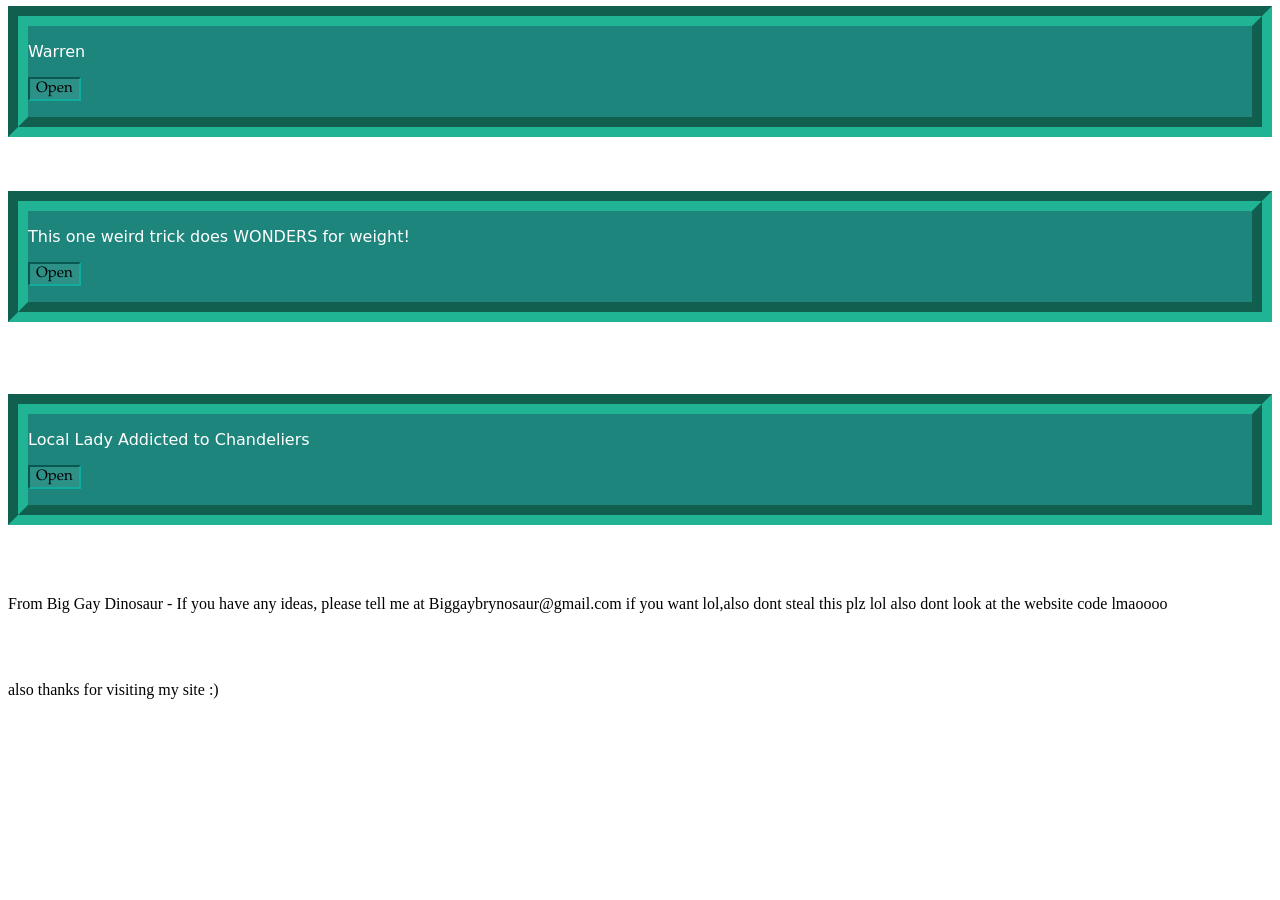
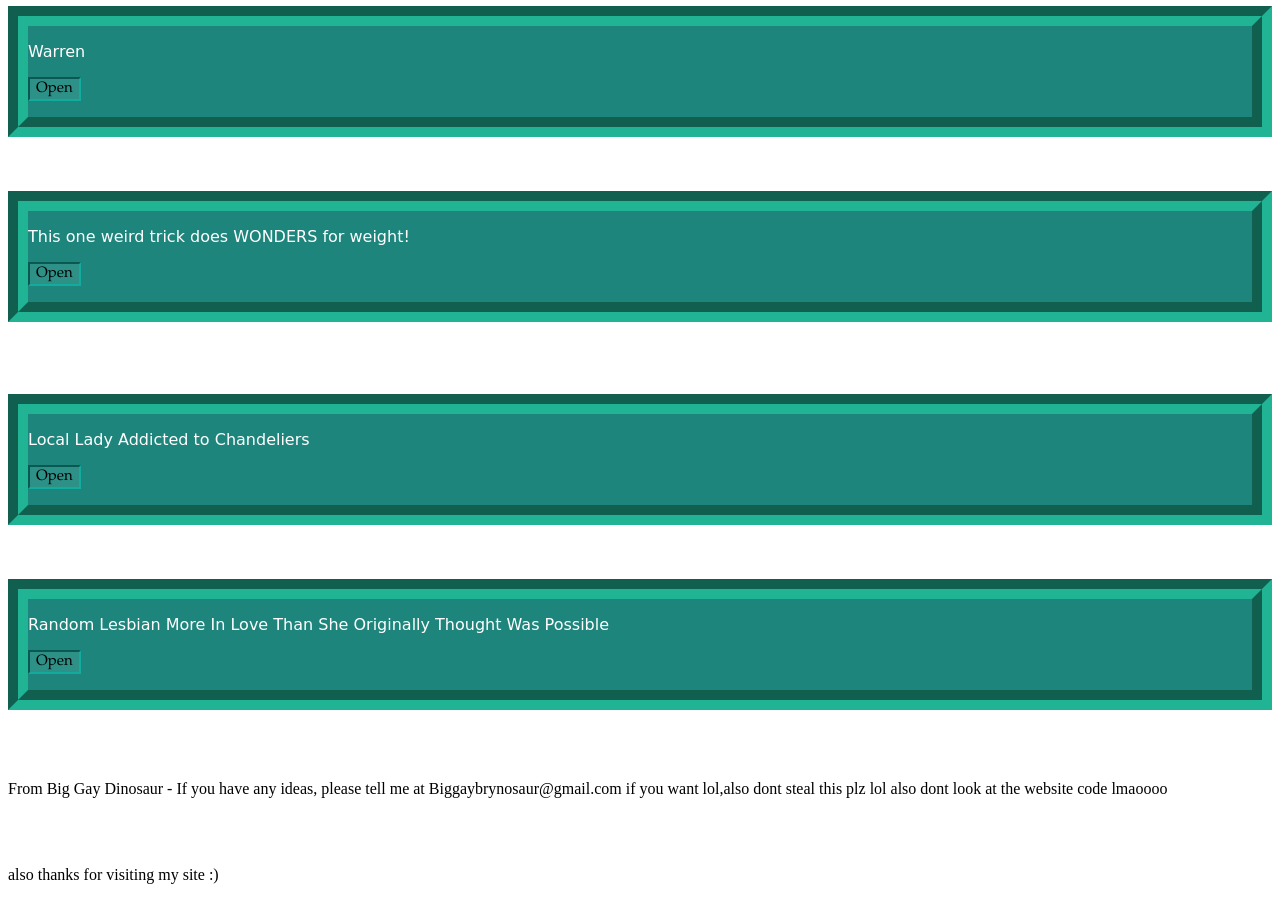
Before and after one commit to big-gay-dinosaur/big-gay-dinosaur.github.io, a Jekyll site: the page articles.html, which Jekyll copies as it is, in a window 1280 px wide and 900 px high, scrolled down 1487 px. Built offline with Jekyll 4.4.1, drawn with Linux system fonts in a browser that asks for light colours; before the commit the page ends 2202 px from its top, so only the background shows below that.

Commit message:
bones (i added a new article)

```diff
--- a/articles.html
+++ b/articles.html
@@ -197,7 +197,14 @@ font-family: comic sans MS;
 <br>
 			<br>
 			<br>
-
+			<div class="body">
+				<p class="racism">Random Lesbian More In Love Than She Originally Thought Was Possible</p>
+								<button id="pig_latin_why_not_cow_latin" class="button" type="button" onclick="SC1onclick(this);">Open</button>
+								 <p id="eetyay" class="article"></p>
+									</div>
+<br>
+			<br>
+			<br>
 			<p>From Big Gay Dinosaur - If you have any ideas, please tell me at Biggaybrynosaur@gmail.com if you want lol,also dont steal this plz lol
 
 also dont look at the website code lmaoooo
@@ -236,6 +243,7 @@ also dont look at the website code lmaoooo
 		articleContents[6] = "WARREN WARREN WARREN WARREN WARREN WARREN WARREN WARREN WARREN WARREN WARREN WARREN WARREN WARREN WARREN WARREN WARREN WARREN WARREN WARREN WARREN WARREN WARREN WARREN WARREN WARREN WARREN WARREN WARREN WARREN WARREN WARREN WARREN WARREN WARREN WARREN WARREN WARREN";
 		articleContents[7] = "this trick was silenced by most weight loss programs and also nuclear programs. They say it's dangerous and will kill you, but that's all false. this trick was first discovered by Vladimir Pravik. He figured out this trick that makes you lose weight like crazy! this trick will make your friends and family wonder in marvel! in a revolutionary 2009 study, this trick was tried by 2000 people, and 1969 out of those people succeeded in losing weight. This one food is billions of years old, and was tried by many until these weight loss programs silenced it in the name of profits. They don't work, and never will, and never have. This old trick however, will revolutionize your life. you can do all the things you couldn't do before, like fit in an aeroplane! i'll stop dilly-dallying, and give you this trick. Uranium! put this one food in a cookie, and consume it, and you'll lose weight like crazy? how does it work? Uranium emits alpha particles, that destroy your cells, and their dna! this will give you cancer, which will make your weight drop harder than my grades! this trick works wonders on everyone! whether insulin resistant, overeating, whatever! share this article with your loved ones! give them this gift. ";
 		articleContents[8] = "Local dumbass lady, Mary from Idaho, has befuddled doctors for decades. She's 37 now and got the addiction around 17 years old, when she bought her first apartment. Her condition became very apparent when she invited friends over for a \"house warming party\". She's in debt now, and I don't care enough to help her, so she's stuck now. I'm just posting this story to the world for everyone to make fun of her. idk what else to add tbh";
+		articleContents[9] = "A girl named rose was in love with a girl named Lavender. They are very fucking gay and love each other super much. Dear Lavender, I love you <3";
 		var openq = [];
 		for(var i = 0; i < articles.length; i++) {
 			openq[i] = false;
```
